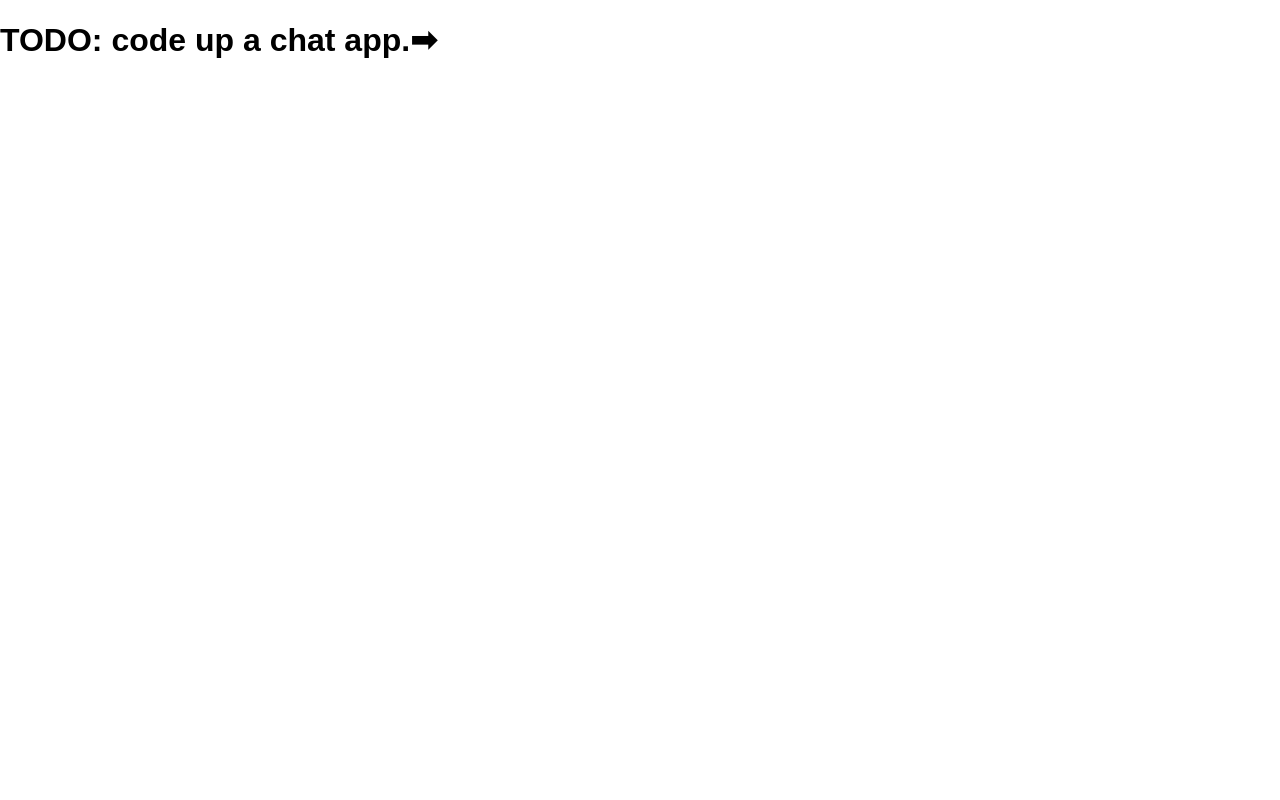
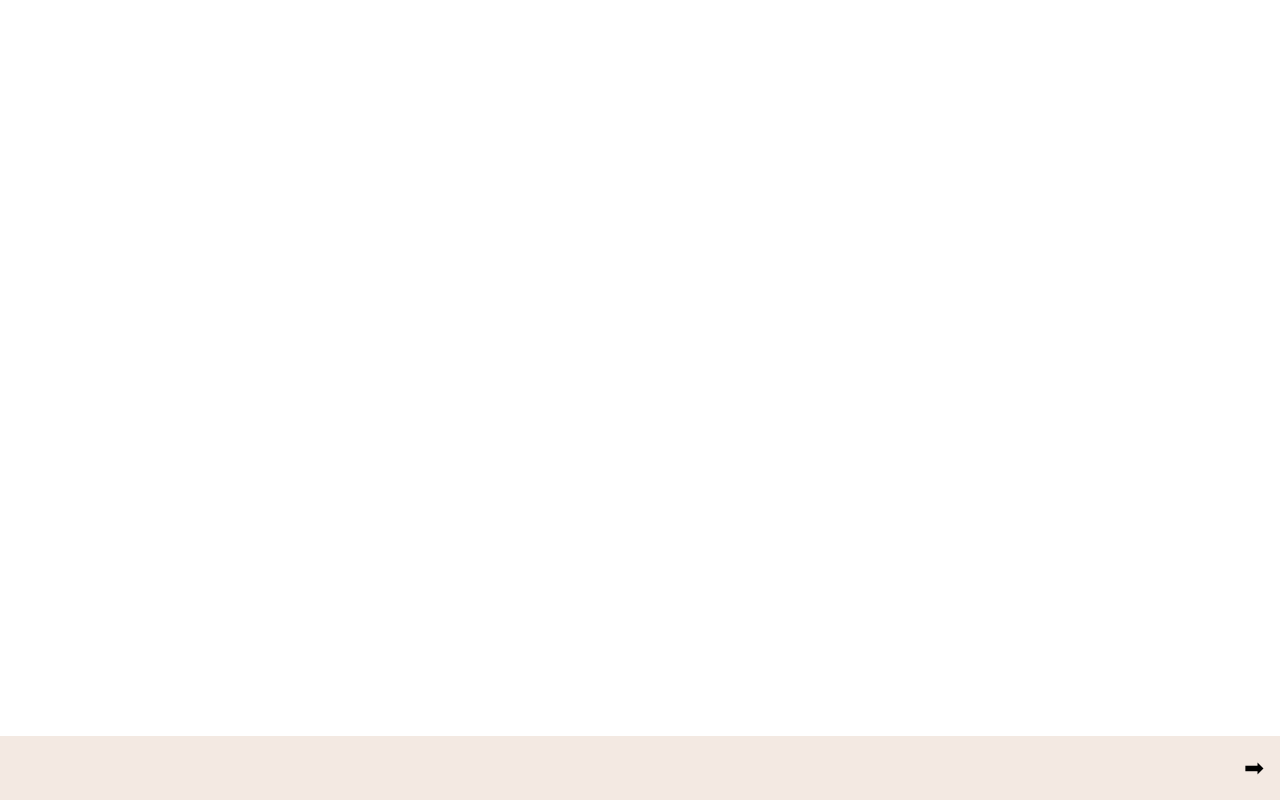
Before and after one commit to geelen/oct-5, a React (Create React App) app: page / in a window 1280 px wide. Built offline with nearby package versions, Linux system fonts and the light colour scheme.

Commit message:
building things out with styled components

```diff
--- a/package.json
+++ b/package.json
@@ -4,7 +4,8 @@
   "private": true,
   "dependencies": {
     "react": "^16.0.0",
-    "react-dom": "^16.0.0"
+    "react-dom": "^16.0.0",
+    "styled-components": "^2.2.1"
   },
   "devDependencies": {
     "react-scripts": "1.0.14"
--- a/src/components/ChatApp.js
+++ b/src/components/ChatApp.js
@@ -1,9 +1,19 @@
 import React from 'react'
+import styled from 'styled-components'
+import ChatOutput from './ChatOutput'
+import ChatInput from './ChatInput'
+
+const Container = styled.div`
+  min-height: 100vh;
+`
 
 class ChatApp extends React.Component {
   render() {
     return (
-      <h1>TODO: code up a chat app.➡</h1>
+      <Container>
+        <ChatOutput/>
+        <ChatInput/>
+      </Container>
     )
   }
 }
--- /dev/null
+++ b/src/components/ChatInput.js
@@ -0,0 +1,26 @@
+import React from 'react'
+import styled from 'styled-components'
+
+const Wrapper = styled.div`
+  height: 4rem;
+  background: hsl(25,40%,92%);
+  display: flex;
+  align-items: center;
+`
+
+const TextInput = styled.div`
+  flex-grow: 1;
+`
+const SubmitButton = styled.div`
+  font-size: 1.5rem;
+  padding: 1rem;
+`
+
+const ChatInput = () => (
+  <Wrapper>
+    <TextInput/>
+    <SubmitButton>➡</SubmitButton>
+  </Wrapper>
+)
+
+export default ChatInput
--- /dev/null
+++ b/src/components/ChatOutput.js
@@ -0,0 +1,21 @@
+import React from 'react'
+import styled from 'styled-components'
+
+const Wrapper = styled.div`
+  height: calc(100vh - 4rem);
+`
+
+const ChatEntry = 'div'
+const Avatar = 'div'
+const Message = 'div'
+
+const ChatOutput = () => (
+  <Wrapper>
+    <ChatEntry>
+      <Avatar/>
+      <Message/>
+    </ChatEntry>
+  </Wrapper>
+)
+
+export default ChatOutput
```
Also changed, not shown: 1 other file (tests, documents, lock files or other folders).
